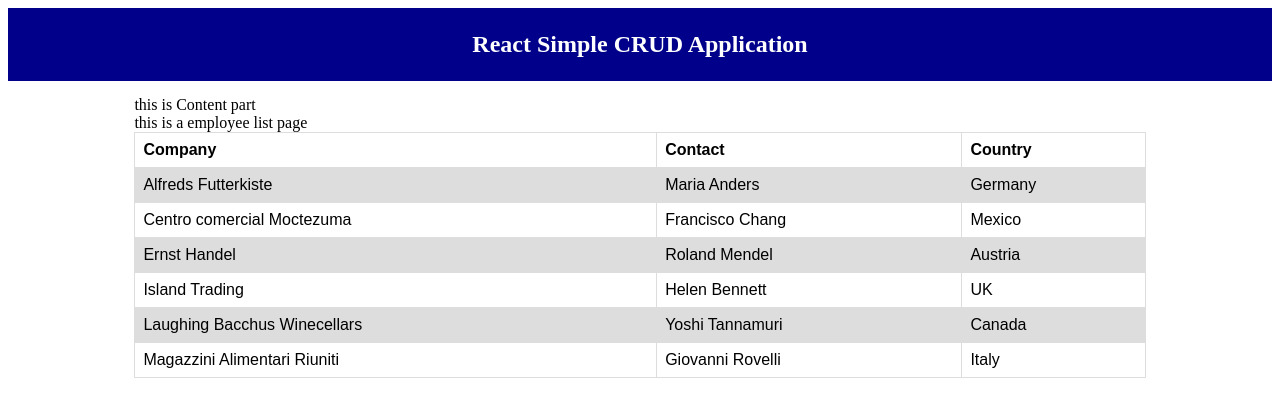
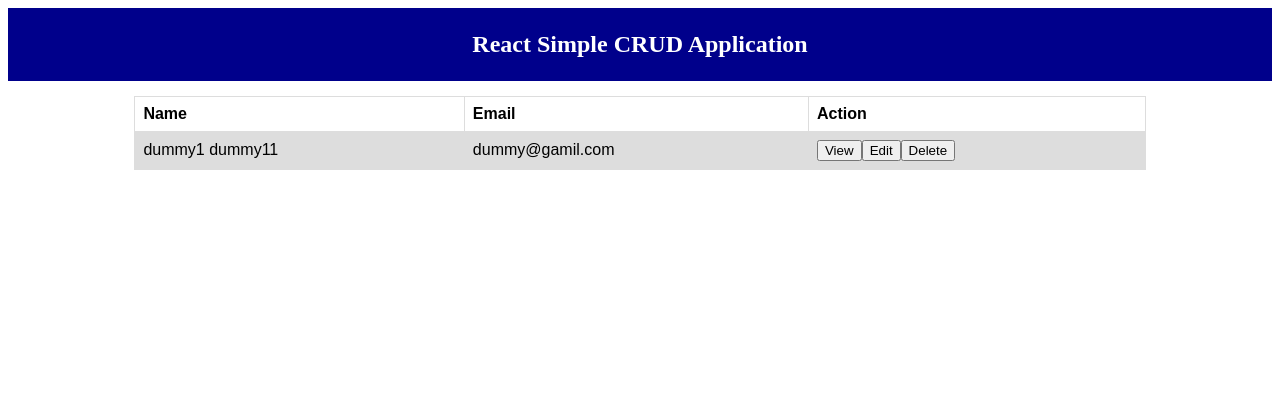
Before and after one commit to ruxsara/CRUD, a React (Vite) app: page / in a window 1280 px wide. Shown: the top 406 px of the page. Built offline with nearby package versions, Linux system fonts and the light colour scheme.

Commit message:
Fix:delete some unnecessary tags in Home.tsx

```diff
--- a/src/Components/EmployeeList.tsx
+++ b/src/Components/EmployeeList.tsx
@@ -1,45 +1,40 @@
+import { IEmployee } from "./Employee.type";
 import "./EmployeeList.style.css"
 
-export const EmployeeList = () => {
+type Props={
+list: IEmployee[]
+}
+
+export const EmployeeList = (props:Props) => {
+    const {list}= props
   return(
   <div>
-    this is a employee list page
     <table>
       <tr>
-        <th>Company</th>
-        <th>Contact</th>
-        <th>Country</th>
+        <th>Name</th>
+        <th>Email</th>
+        <th>Action</th>
       </tr>
-      <tr>
-        <td>Alfreds Futterkiste</td>
-        <td>Maria Anders</td>
-        <td>Germany</td>
+      {list.map((employee)=>{
+        return (
+            <tr key={employee.id}>
+        <td>{`${employee.firstName} ${employee.lastName} `}</td>
+        <td>{employee.email}</td>
+        <td>
+            <div>
+                <input type="button" value="View" />
+                <input type="button" value="Edit" />
+                <input type="button" value="Delete" />
+
+            </div>
+        </td>
       </tr>
-      <tr>
-        <td>Centro comercial Moctezuma</td>
-        <td>Francisco Chang</td>
-        <td>Mexico</td>
-      </tr>
-      <tr>
-        <td>Ernst Handel</td>
-        <td>Roland Mendel</td>
-        <td>Austria</td>
-      </tr>
-      <tr>
-        <td>Island Trading</td>
-        <td>Helen Bennett</td>
-        <td>UK</td>
-      </tr>
-      <tr>
-        <td>Laughing Bacchus Winecellars</td>
-        <td>Yoshi Tannamuri</td>
-        <td>Canada</td>
-      </tr>
-      <tr>
-        <td>Magazzini Alimentari Riuniti</td>
-        <td>Giovanni Rovelli</td>
-        <td>Italy</td>
-      </tr>
+        )
+      })}
+
+
+
+
     </table>
   </div>
   )
--- a/src/Components/Home.tsx
+++ b/src/Components/Home.tsx
@@ -16,8 +16,7 @@ const Home = () => {
       </article>
 
       <section className="section-content">
-        <div>this is Content part</div>
-        <EmployeeList/>
+        <EmployeeList list={employeeList}/>
       </section>
     </>
   )
```
